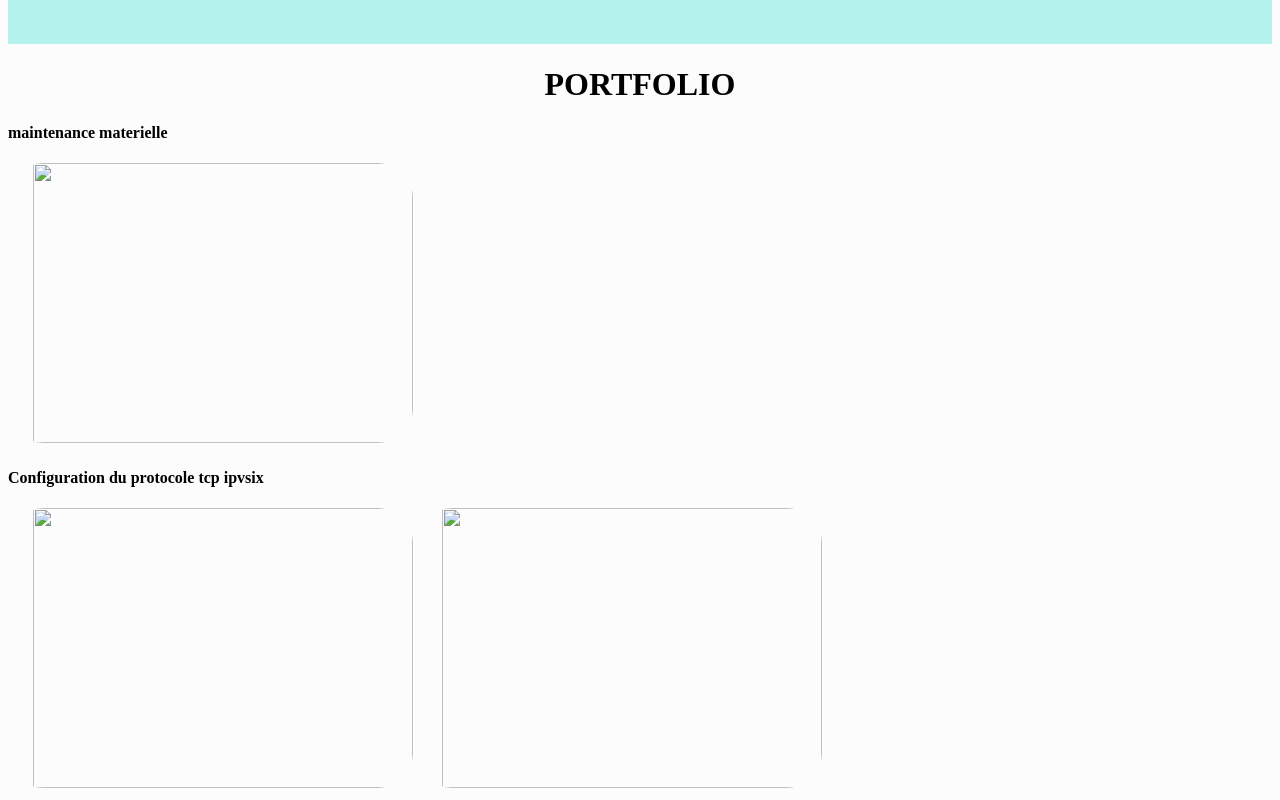
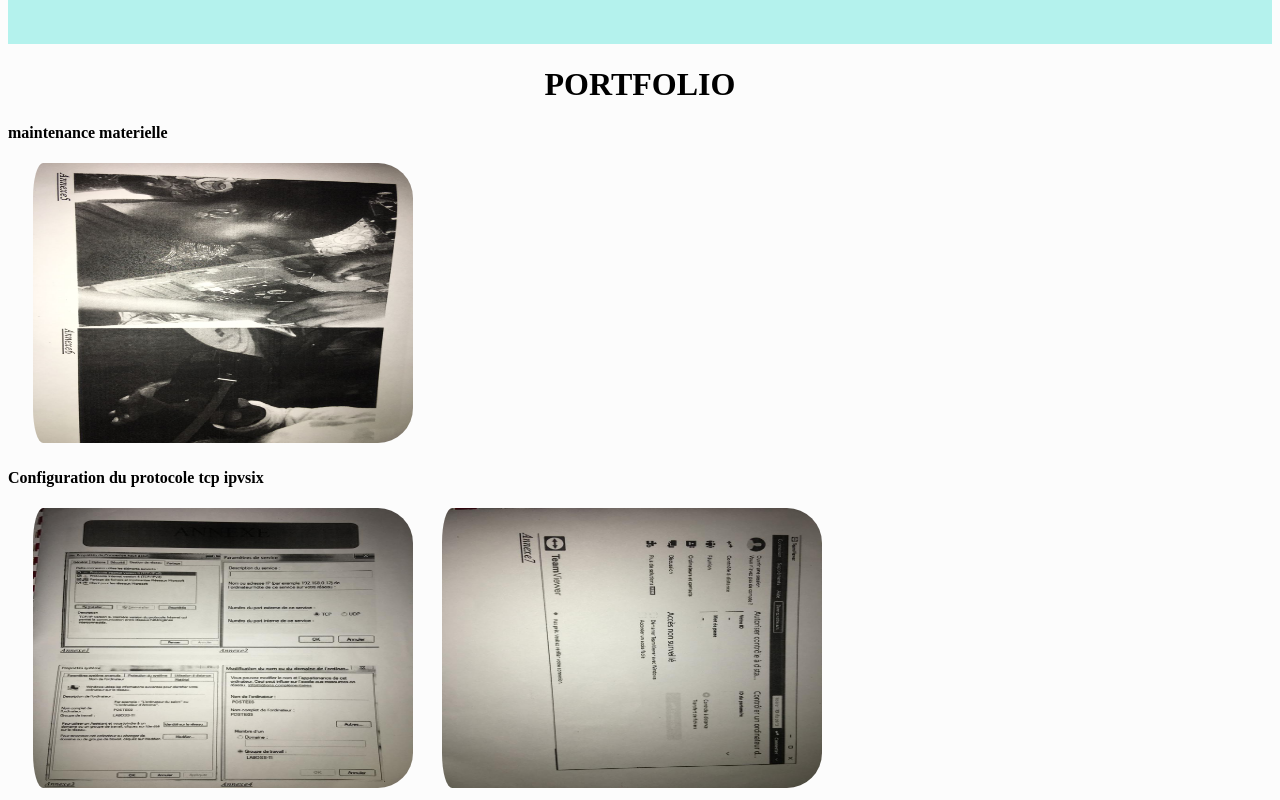
Before and after one commit to 11starmoon/chancou, a plain HTML site: page index.html in a window 1280 px wide. Shown: the part 1539-2339 px from the top of the page. Drawn offline with Linux system fonts and the light colour scheme.

Commit message:
Update index.html

```diff
--- a/index.html
+++ b/index.html
@@ -19,7 +19,7 @@
             </nav>
         </header>
             <h1> <center>welcome in my life</center> </h1>
-            <img src="pp.jpg" class="pp">
+            <img src="img/pp.jpg" class="pp">
             <div id="D">
                 <h2>NOM: MELENGUE</h2>
                 <h2>PRENOM: ANNE CHANCELLE</h2>
@@ -91,11 +91,11 @@
                 <div id="port">
                     <h1> <center>PORTFOLIO</center> </h1>
                     <h4>maintenance materielle</h4>
-                    <img src="mainte.jpg" id="image2">
+                    <img src="img/mainte.jpg" id="image2">
 
                    <h4> Configuration du protocole tcp ipvsix</h4>
-                   <img src="reseau.jpg" id="image2">
-                   <img src="reseau2.jpg" id="image2">
+                   <img src="img/reseau.jpg" id="image2">
+                   <img src="img/reseau2.jpg" id="image2">
 
 
                 </div>
```
